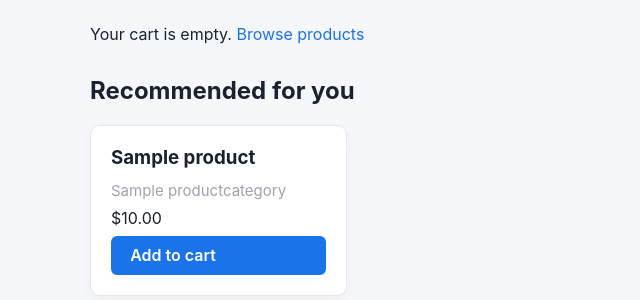
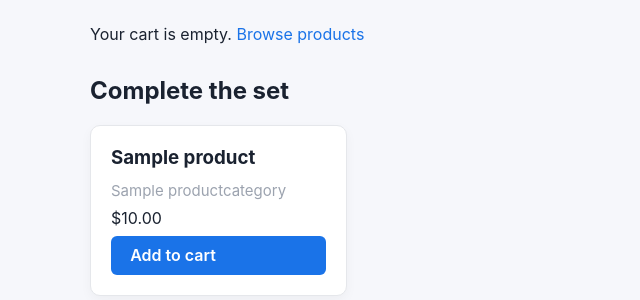
Before and after one commit to Path-yang/IS2108-Pair-Project, a Django app: page /cart/ in a window 1280 px wide. Shown: the part 236-536 px from the top of the page, without its empty margins (0-640 px from the left). Run offline with Django 5.2, Linux system fonts and the light colour scheme; tables that the repository leaves empty hold one stand-in row (values such as "Sample post").

Commit message:
Change cart recommendations heading to 'Complete the set'
Update cart page to use more specific heading matching PDF requirements.

🤖 Generated with [Claude Code](https://claude.com/claude-code)

Co-Authored-By: Claude <noreply@anthropic.com>

```diff
--- a/auroramart/templates/storefront/cart.html
+++ b/auroramart/templates/storefront/cart.html
@@ -56,7 +56,7 @@
 
 {% if recommendations %}
 <section style="margin-top:2rem;">
-    <h2>Recommended for you</h2>
+    <h2>Complete the set</h2>
     <div class="card-grid">
         {% for rec in recommendations %}
             <article class="card">
```
